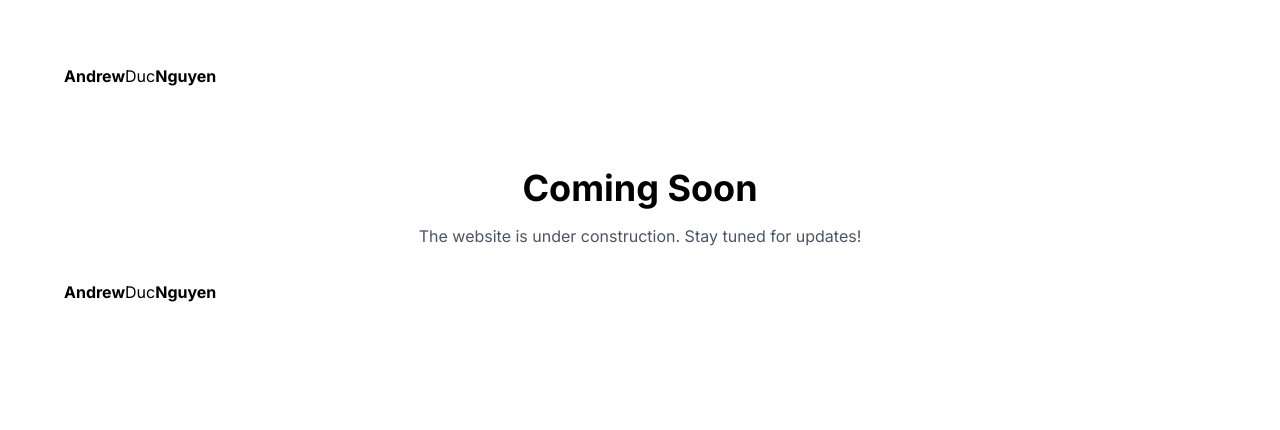
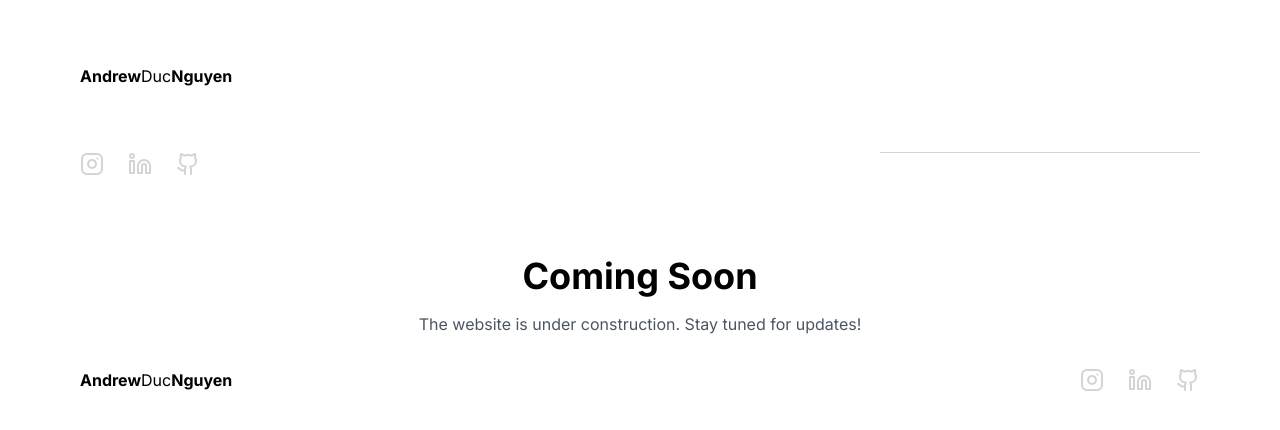
Before and after one commit to AndrewDucNguyen/andrewducnguyen.dev, a Next.js app: page / in a window 1280 px wide. Shown: the top 430 px of the page. Built offline with nearby package versions, Linux system fonts and the light colour scheme.

Commit message:
Social media icon
- Added social media icon to Header component
- Installed Lucide react package to utilize icons
- Included in Footer component

```diff
--- a/src/app/component/Footer.jsx
+++ b/src/app/component/Footer.jsx
@@ -1,9 +1,25 @@
 import React from 'react'
+import { Github, Instagram, Linkedin } from 'lucide-react'
 
 const Footer = () => {
     return (
-        <div className='mx-auto w-full px-16 mt-8 mb-16'>
-            <a className='font-bold' href="/">Andrew<span className='font-normal'>Duc</span>Nguyen</a>
+        <div className='mx-auto w-full px-20 mt-8 mb-16'>
+            <div className='flex justify-between'>
+                <a className='font-bold' href="/">Andrew<span className='font-normal'>Duc</span>Nguyen</a>
+                <div className='flex gap-x-6'>
+                    <a href='https://www.instagram.com/_andrewducnguyen/' target="_blank" rel="noopener noreferrer">
+                        <Instagram color='#d4d4d4' />
+                    </a>
+                    <a href='https://www.linkedin.com/in/andrew-nguyen-b4038912b/' target="_blank" rel="noopener noreferrer">
+                        <Linkedin color='#d4d4d4' />
+                    </a>
+                    <a href='https://github.com/AndrewDucNguyen' target="_blank" rel="noopener noreferrer">
+                        <Github color='#d4d4d4' />
+                    </a>
+                </div>
+            </div>
+
+
         </div>
     )
 }
--- a/src/app/component/Header.jsx
+++ b/src/app/component/Header.jsx
@@ -1,9 +1,26 @@
 import React from 'react'
+import { Github, Instagram, Linkedin } from 'lucide-react'
 
 const Header = () => {
     return (
-        <div className='mx-auto w-full px-16 mt-16'>
-            <a className='font-bold' href="/">Andrew<span className='font-normal'>Duc</span>Nguyen</a>
+        <div className='mx-auto w-full px-20 mt-16'>
+            <div className='topHeader mb-16'>
+                <a className='font-bold' href="/">Andrew<span className='font-normal'>Duc</span>Nguyen</a>
+            </div>
+            <div className='bottomHeader flex flex-row justify-between'>
+                <div className='flex gap-x-6'>
+                    <a href='https://www.instagram.com/_andrewducnguyen/' target="_blank" rel="noopener noreferrer">
+                        <Instagram color='#d4d4d4' />
+                    </a>
+                    <a href='https://www.linkedin.com/in/andrew-nguyen-b4038912b/' target="_blank" rel="noopener noreferrer">
+                        <Linkedin color='#d4d4d4' />
+                    </a>
+                    <a href='https://github.com/AndrewDucNguyen' target="_blank" rel="noopener noreferrer">
+                        <Github color='#d4d4d4' />
+                    </a>
+                </div>
+                <hr className='max-w-80 h-[.05rem] w-full border-none bg-[#d4d4d4]' />
+            </div>
         </div>
     )
 }
```
Also changed, not shown: package.json (+6 -5 lines), 1 other file (tests, documents, lock files or other folders).
